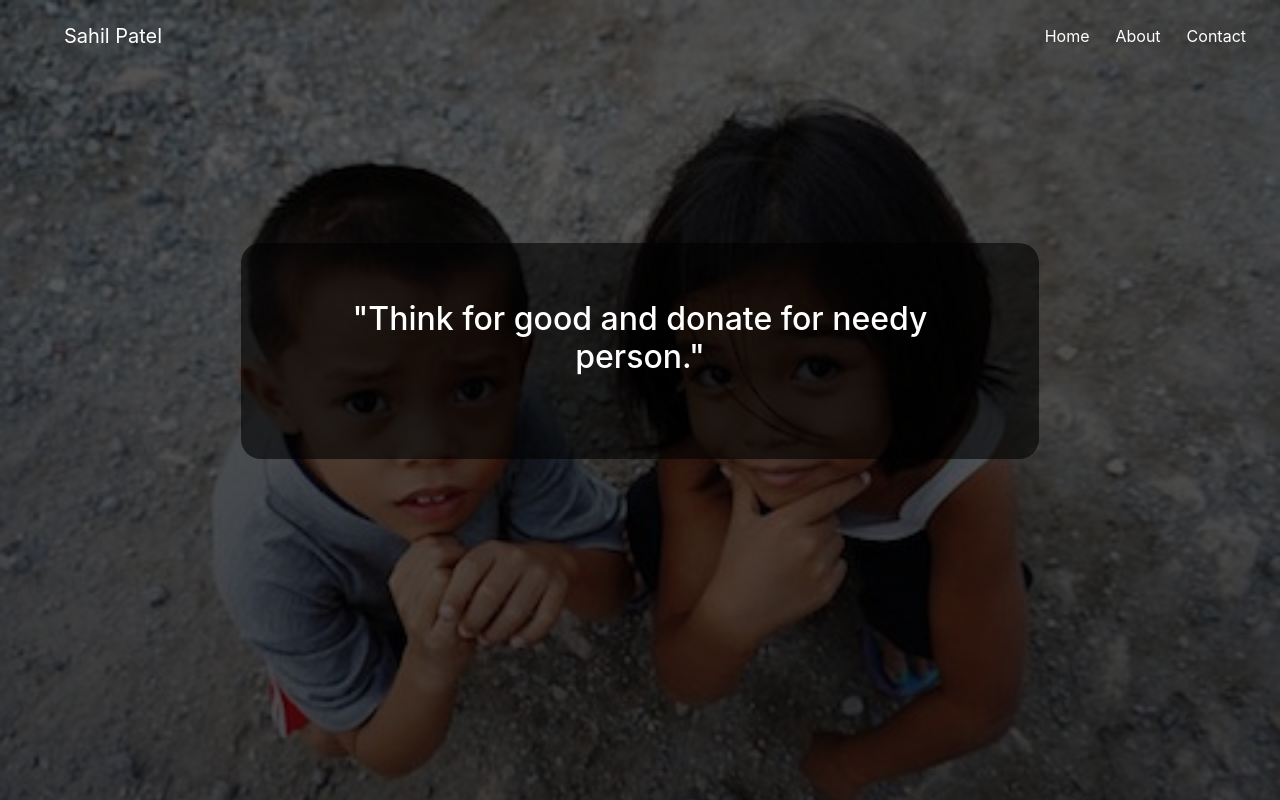
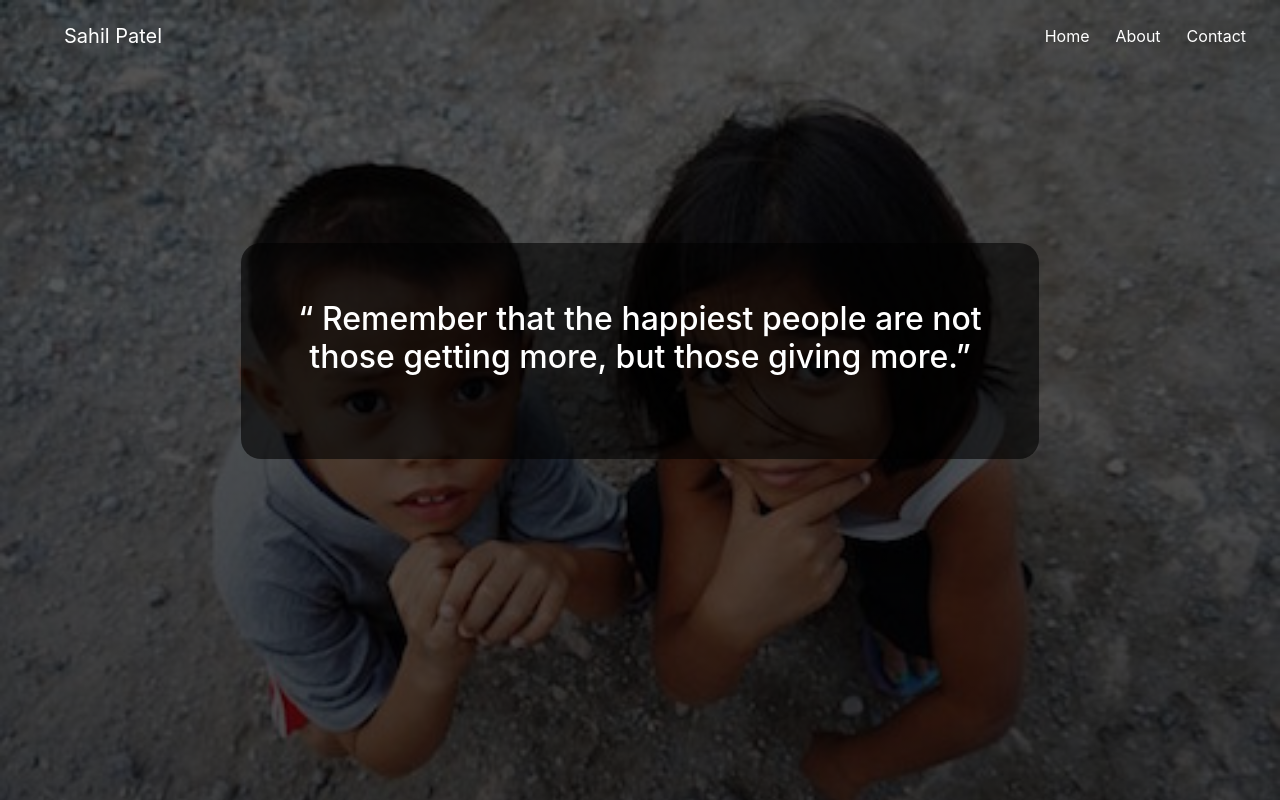
Before and after one commit to sahilpatel99/Task-1, a plain HTML site: page donate.html in a window 1280 px wide. Drawn offline with nearby package versions, Linux system fonts and the light colour scheme; some icons are missing.

Commit message:
Update donate.html

```diff
--- a/donate.html
+++ b/donate.html
@@ -25,7 +25,7 @@
             <div class="row">
                 <div class="donatebox">
                     <i class="fas fa-user" style="font-size: 380%; text-align: center;"></i>
-                    <h2>"Think for good and donate for needy person."</h2>
+                    <h2>“ Remember that the happiest people are not those getting more, but those giving more.”</h2>
 
                    <div style="margin-top:10px">
                     <form style="margin-top: 25px"><script src="https://checkout.razorpay.com/v1/payment-button.js" data-payment_button_id="pl_GLvBMFi0WBmOuH"> </script> </form>
```
